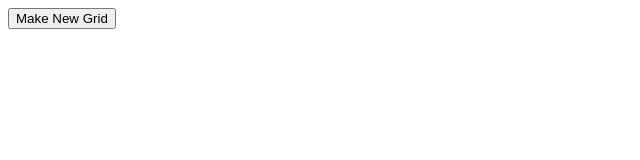
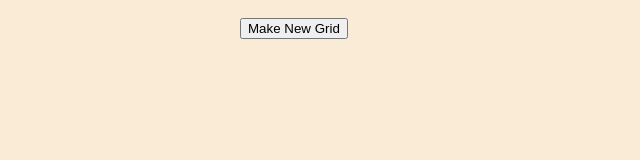
Before and after one commit to calme-roops/Etch-A-Sketch, a plain HTML site: page index.html in a window 1280 px wide. Shown: the whole page, without its empty margins (0-640 px from the left). Drawn offline with Linux system fonts and the light colour scheme.

Commit message:
Style background & fix grid in center

```diff
--- a/style.css
+++ b/style.css
@@ -1,17 +1,27 @@
-#container{
-    margin-top: 100px;
+:root {
+    --grid-cols: 1;
+    --grid-rows: 1;
 }
 
-.grid {
-    padding: 16px 16px;
-    border: 2px solid black;
+body {
+    background-color: antiquewhite;
 }
 
-.grid-parent {
-    display: flex;
-    justify-content: center;
+#container{
+    height: 800px;
+    width: 800px;
+    margin: 0 auto;
+    display: grid;
+    grid-template-rows: repeat(var(--grid-rows), 1fr);
+    grid-template-columns: repeat(var(--grid-cols), 1fr);
 }
 
-.grid-change {
-    background-color: black;
+.grid-item {
+    border: 1px solid;
 }
+
+.button-container {
+    margin: auto;
+    width: 800px;
+    padding: 10px;
+}
```
